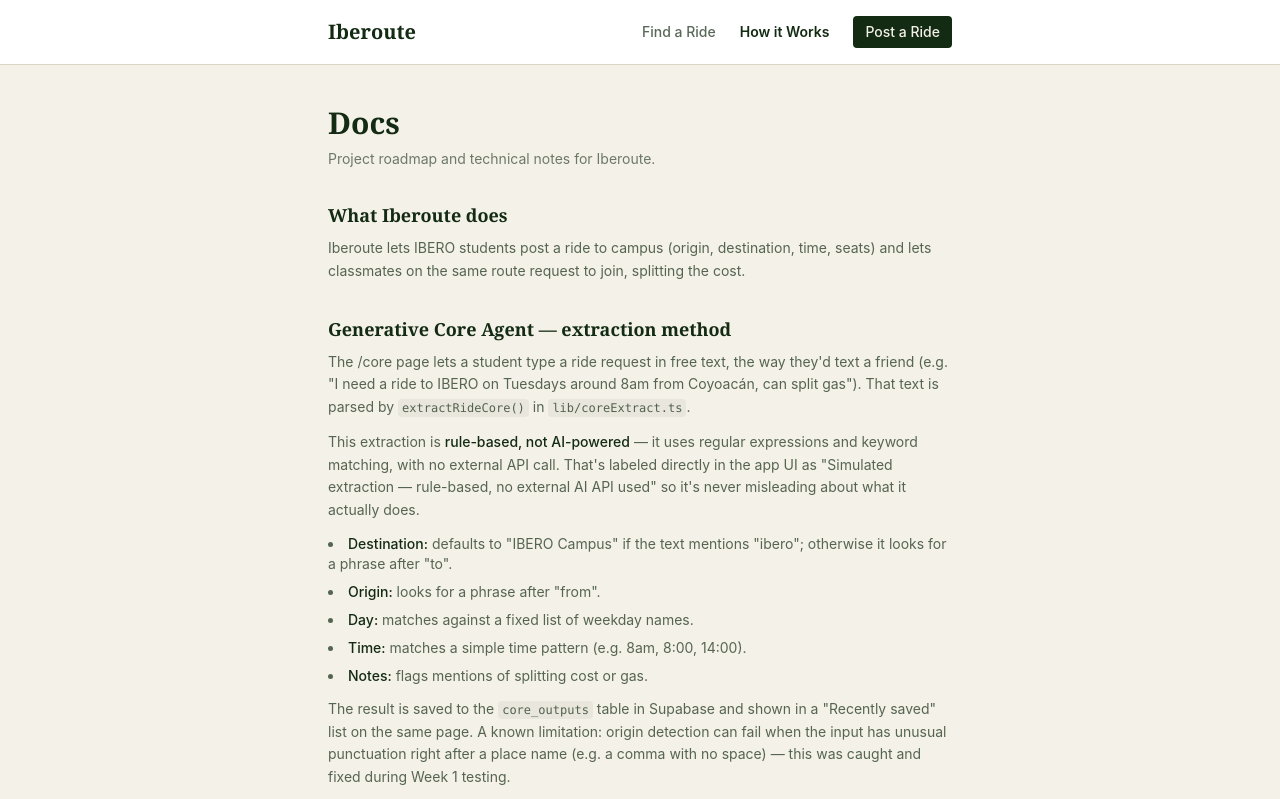
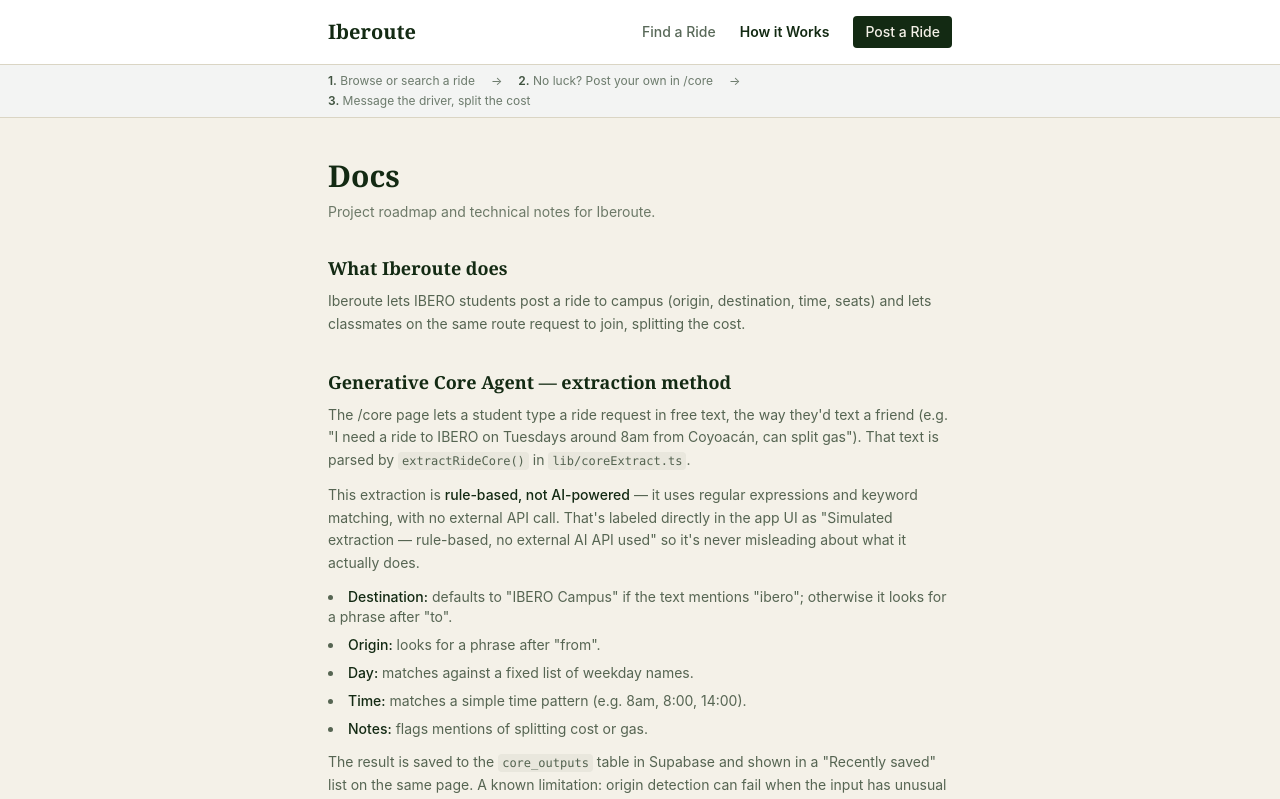
Before and after one commit to daniteran01-del/Iberoroute, a Next.js app: page /docs in a window 1280 px wide. Shown: the top 799 px of the page. Built offline with nearby package versions, Linux system fonts and the light colour scheme.

Commit message:
Update Navbar.tsx

```diff
--- a/components/Navbar.tsx
+++ b/components/Navbar.tsx
@@ -32,6 +32,16 @@
           </Link>
         </nav>
       </div>
+
+      <div className="bg-ink/5 border-t border-line">
+        <div className="max-w-2xl mx-auto px-6 py-2 flex flex-wrap items-center gap-x-4 gap-y-1 text-xs text-ink/60">
+          <span><span className="font-semibold text-ink/80">1.</span> Browse or search a ride</span>
+          <span className="hidden sm:inline">→</span>
+          <span><span className="font-semibold text-ink/80">2.</span> No luck? Post your own in /core</span>
+          <span className="hidden sm:inline">→</span>
+          <span><span className="font-semibold text-ink/80">3.</span> Message the driver, split the cost</span>
+        </div>
+      </div>
     </header>
   );
 }
```
